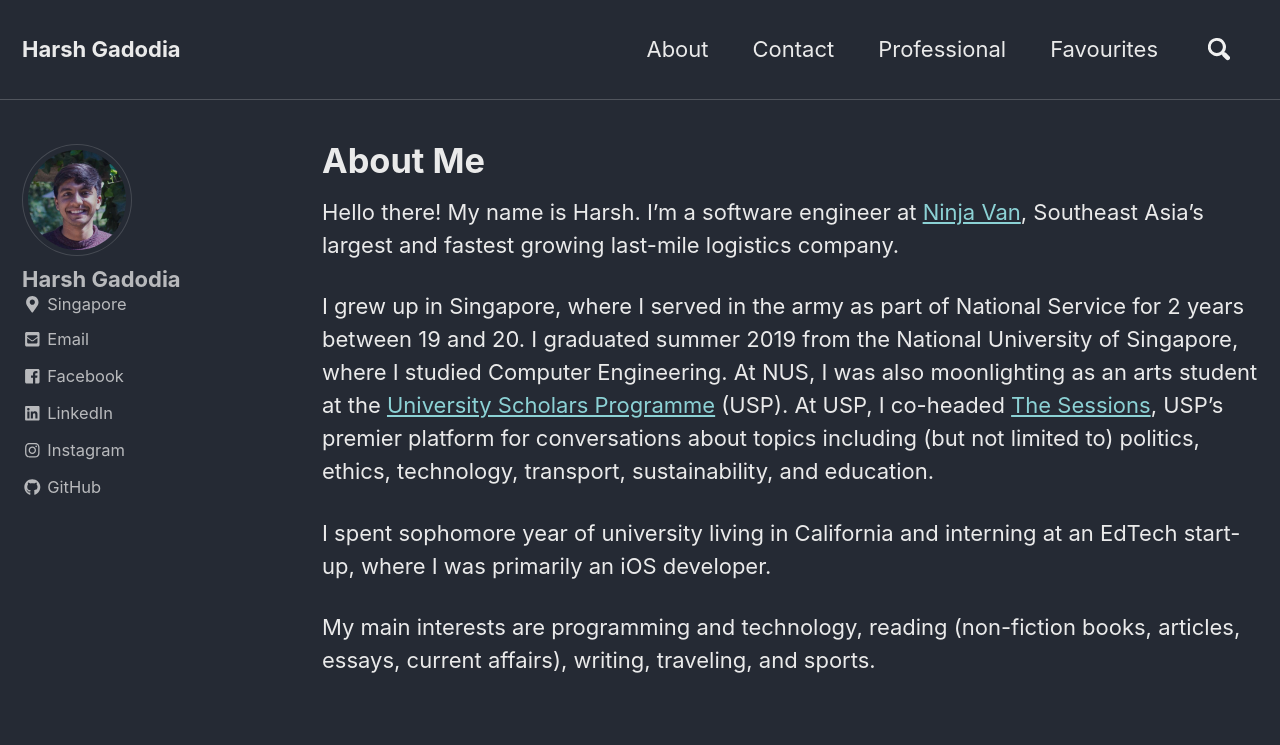
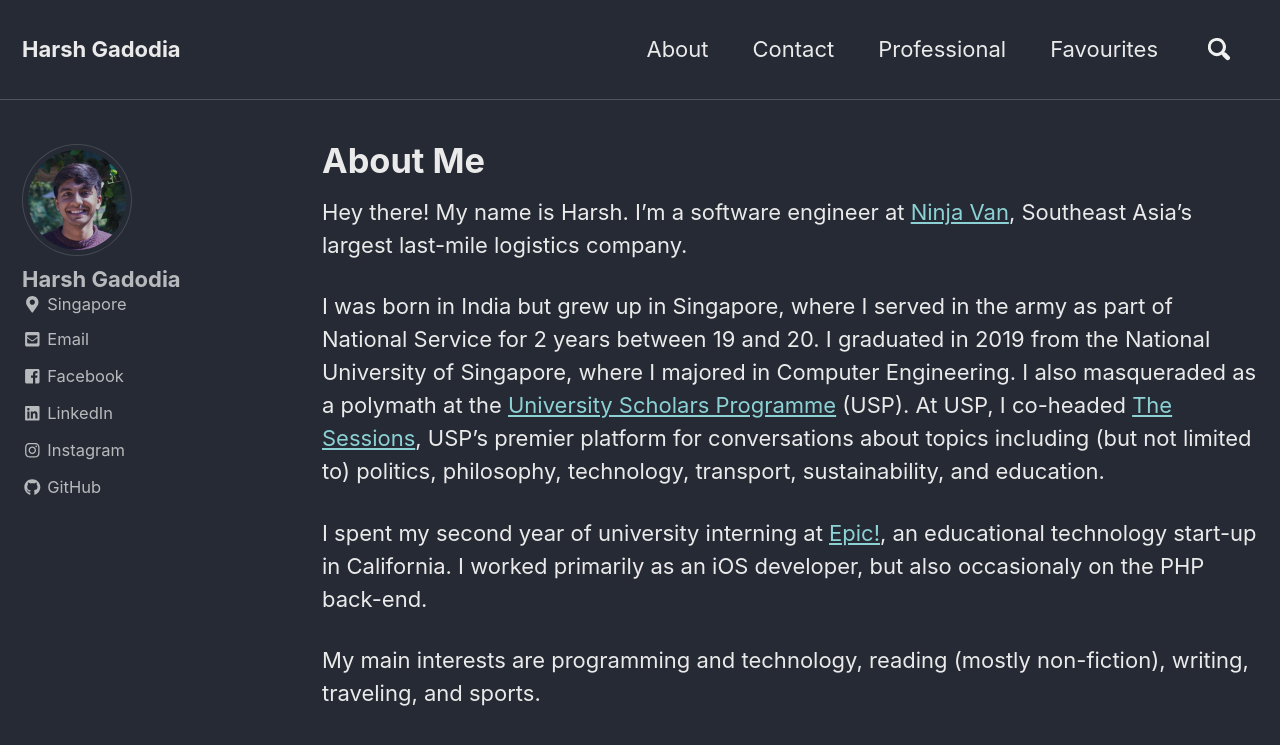
Before and after one commit to harshgadodia/harshgadodia, a Jekyll site: the page built from _pages/about.md, in a window 1280 px wide and 900 px high. Shown: the top 745 px of the window. Built offline with Jekyll 4.4.1, drawn with Linux system fonts in a browser that asks for light colours; nearby versions of some CDN libraries.

Commit message:
edit about message

```diff
--- a/_pages/about.md
+++ b/_pages/about.md
@@ -13,10 +13,10 @@ author_profile: true
 classes: wide
 ---
 
-Hello there! My name is Harsh. I'm a software engineer at [Ninja Van](https://www.ninjavan.co), Southeast Asia's largest and fastest growing last-mile logistics company.
+Hey there! My name is Harsh. I'm a software engineer at [Ninja Van](https://www.ninjavan.co), Southeast Asia's largest last-mile logistics company.
 
-I grew up in Singapore, where I served in the army as part of National Service for 2 years between 19 and 20. I graduated summer 2019 from the National University of Singapore, where I studied Computer Engineering. At NUS, I was also moonlighting as an arts student at the [University Scholars Programme](http://www.usp.nus.edu.sg) (USP). At USP, I co-headed [The Sessions](http://www.usp.nus.edu.sg/life-at-usp/interest-groups/239-the-sessions), USP's premier platform for conversations about topics including (but not limited to) politics, ethics, technology, transport, sustainability, and education.
+I was born in India but grew up in Singapore, where I served in the army as part of National Service for 2 years between 19 and 20. I graduated in 2019 from the National University of Singapore, where I majored in Computer Engineering. I also masqueraded as a polymath at the [University Scholars Programme](http://www.usp.nus.edu.sg) (USP). At USP, I co-headed [The Sessions](http://www.usp.nus.edu.sg/life-at-usp/interest-groups/239-the-sessions), USP's premier platform for conversations about topics including (but not limited to) politics, philosophy, technology, transport, sustainability, and education.
 
-I spent sophomore year of university living in California and interning at an EdTech start-up, where I was primarily an iOS developer.
+I spent my second year of university interning at [Epic!](www.getepic.com), an educational technology start-up in California. I worked primarily as an iOS developer, but also occasionaly on the PHP back-end.
 
-My main interests are programming and technology, reading (non-fiction books, articles, essays, current affairs), writing, traveling, and sports.
+My main interests are programming and technology, reading (mostly non-fiction), writing, traveling, and sports.
```
Also changed, not shown: _pages/tweets.md (added, +22 -0 lines).
